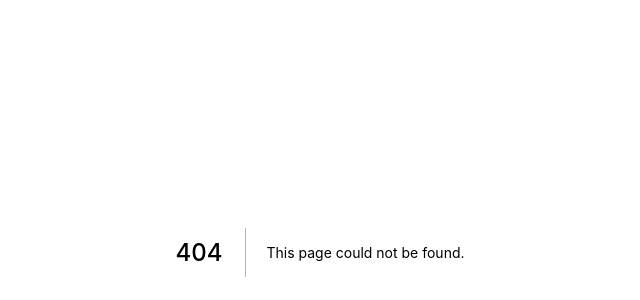
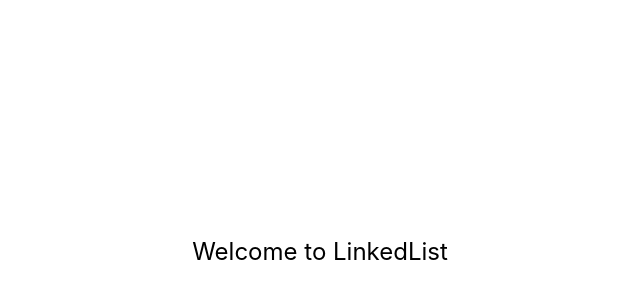
Before and after one commit to OtakuStanYoutube/LinkedList, a Next.js app in the folder ayame/: page /Login in a window 1280 px wide. Before the commit this address had no page. Shown: the part 148-448 px from the top of the page, without its empty margins (320-960 px from the left). Built offline with nearby package versions, Linux system fonts and the light colour scheme.

Commit message:
:page_facing_up: Creating login page

```diff
--- /dev/null
+++ b/ayame/src/pages/Login.tsx
@@ -0,0 +1,18 @@
+import styles from "../../styles/Home.module.scss";
+
+import Hello from "../components/Hello";
+import Layout from "../components/Layout";
+
+export default function LoginPage() {
+  return (
+    <>
+      <div>
+        <Layout title="Login">
+          <div className={styles.container}>
+            <Hello />
+          </div>
+        </Layout>
+      </div>
+    </>
+  );
+}
```
